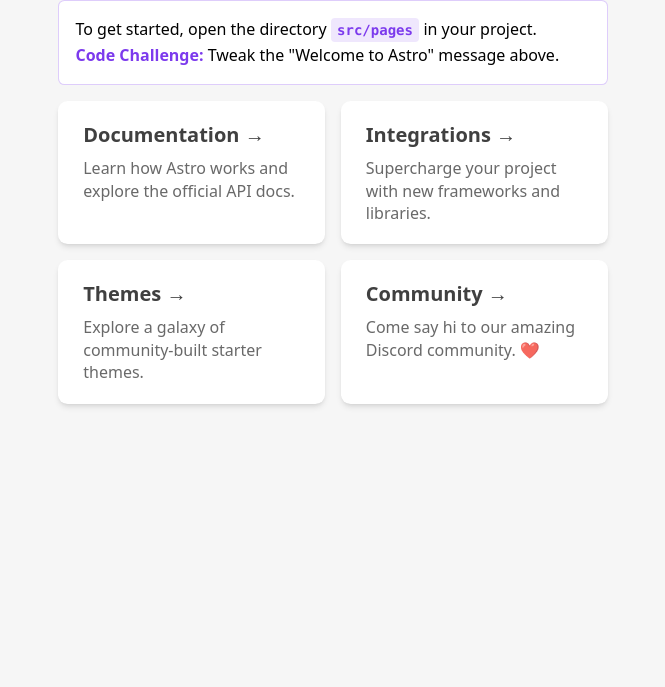
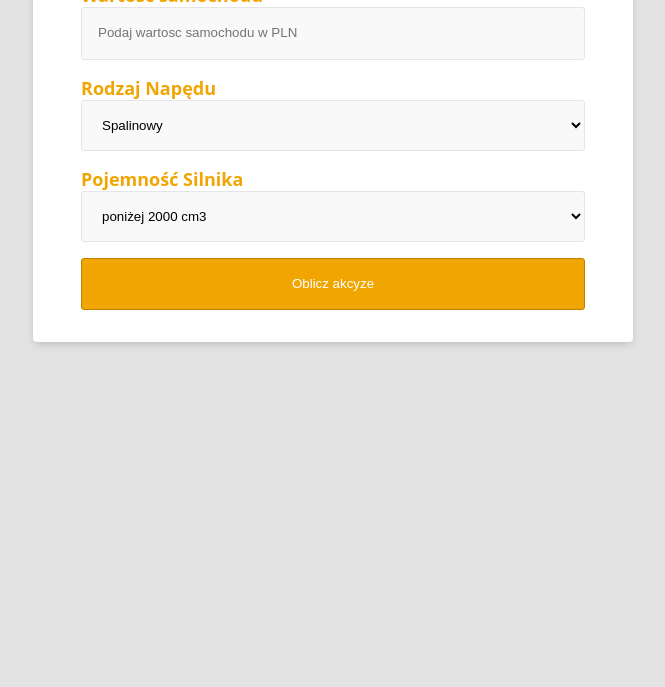
Before and after one commit to osoczynski/akcyza-astro, an Astro site: page / in a window 1280 px wide. Shown: the part 113-800 px from the top of the page, without its empty margins (307-972 px from the left). Built offline with nearby package versions, Linux system fonts and the light colour scheme; Astro itself is replaced by a stand-in of ours.

Commit message:
Firs Commit

```diff
--- a/astro.config.mjs
+++ b/astro.config.mjs
@@ -1,4 +1,8 @@
 import { defineConfig } from 'astro/config';
 
+import react from "@astrojs/react";
+
 // https://astro.build/config
-export default defineConfig({});
+export default defineConfig({
+  integrations: [react()]
+});
--- /dev/null
+++ b/src/components/App.css
@@ -0,0 +1,50 @@
+.container {
+  max-width: 600px;
+  padding: 1rem 3rem 2rem 3rem;
+  margin: 5rem auto 0;
+  background-color: #fff;
+  border-radius: 4px;
+  box-shadow: 0px 3px 10px -2px rgba(0, 0, 0, 0.2);
+}
+
+.container form {
+  display: flex;
+  flex-direction: column;
+  gap: 1rem;
+}
+
+h2,
+h3 {
+  color: #f0a500;
+}
+input,
+select {
+  width: 100%;
+  padding: 1rem;
+  line-height: 1.4;
+  background-color: #f9f9f9;
+  border: 1px solid #e5e5e5;
+  border-radius: 3px;
+  transition: 0.35s ease-in-out;
+}
+input:focus {
+  outline: 0;
+  border-color: #bd8200;
+}
+
+input[type="submit"] {
+  background-color: #f0a500;
+  color: #fff;
+  border-color: #bd8200;
+}
+
+select:focus,
+select:active {
+  outline: 0;
+}
+
+@media only screen and (max-width: 765px) {
+  .container {
+    margin: 5rem 1rem;
+  }
+}
--- /dev/null
+++ b/src/components/App.jsx
@@ -0,0 +1,108 @@
+import { useState } from "react";
+import "./App.css";
+
+function App() {
+  const [engineType, setEngineType] = useState("classic");
+  const [capacity, setCapacity] = useState("small");
+  const [price, setPrice] = useState("");
+  const [showResult, setShowResult] = useState(false);
+  const [taxPrice, setTaxPrice] = useState(0);
+
+  const onSubmit = (event) => {
+    event.preventDefault();
+    const regex = new RegExp(/^\d*[1-9]\d*$/);
+    if (regex.test(price)) {
+      let tax = 0;
+      switch (engineType) {
+        case "classic":
+          if (capacity === "small") tax = 3.1;
+          else tax = 18.6;
+          break;
+        case "hybrid-HEV":
+        case "hybrid-MHEV":
+          if (capacity === "small") tax = 1.55;
+          else if (capacity === "medium") tax = 9.3;
+          else tax = 18.6;
+          break;
+        case "hybrid-PHEV":
+        case "electric-REX":
+          if (capacity === "small") tax = 3.1;
+          else if (capacity === "medium") tax = 9.3;
+          else tax = 18.6;
+          break;
+        case "electric":
+          tax = 0;
+          break;
+        default:
+      }
+
+      setShowResult(true);
+      setTaxPrice(Math.round((price * +tax) / 100));
+    } else {
+      setPrice(0);
+      alert("Niewłasciwa cena. Pole moze zawierac tylko cyfry");
+    }
+  };
+
+  return (
+    <div className="container">
+      <form>
+        <div>
+          <h2>Wartość samochodu</h2>
+          <div>
+            <input
+              type="number"
+              value={price}
+              onChange={(e) => setPrice(e.target.value)}
+              placeholder="Podaj wartosc samochodu w PLN"
+            />
+          </div>
+        </div>
+        <div>
+          <h2>Rodzaj Napędu</h2>
+          <div>
+            <select
+              className="select"
+              id="engine"
+              value={engineType}
+              onChange={(e) => setEngineType(e.target.value)}
+            >
+              <option value="classic">Spalinowy</option>
+              <option value="hybrid-HEV">Hybryda (HEV)</option>
+              <option value="hybrid-MHEV">Miękkaa Hybryda (MHEV)</option>
+              <option value="hybrid-PHEV">Hybryda plug-in (PHEV)</option>
+              <option value="electric">Elektryczny</option>
+              <option value="electric-REX">Elektryczny z REX</option>
+            </select>
+          </div>
+        </div>
+
+        {engineType !== "electric" && (
+          <div>
+            <h2>Pojemność Silnika</h2>
+            <div>
+              <select
+                id="capacity"
+                value={capacity}
+                onChange={(e) => setCapacity(e.target.value)}
+              >
+                <option value="small">poniżej 2000 cm3</option>
+                <option value="medium">od 2001 - 3500 cm</option>
+                <option value="big">powyżej 3500 cm3</option>
+              </select>
+            </div>
+          </div>
+        )}
+
+        <input type="submit" value="Oblicz akcyze" onClick={onSubmit}></input>
+        {showResult && (
+          <div>
+            <h2>Koszt akcyzy to: {taxPrice} PLN</h2>
+          </div>
+        )}
+      </form>
+    </div>
+  );
+}
+
+export default App;
--- a/src/components/Card.astro
+++ /dev/null
@@ -1,63 +0,0 @@
----
-export interface Props {
-	title: string;
-	body: string;
-	href: string;
-}
-
-const { href, title, body } = Astro.props;
----
-
-<li class="link-card">
-	<a href={href}>
-		<h2>
-			{title}
-			<span>&rarr;</span>
-		</h2>
-		<p>
-			{body}
-		</p>
-	</a>
-</li>
-<style>
-	.link-card {
-		list-style: none;
-		display: flex;
-		padding: 0.25rem;
-		background-color: white;
-		background-image: none;
-		background-size: 400%;
-		border-radius: 0.6rem;
-		background-position: 100%;
-		transition: background-position 0.6s cubic-bezier(0.22, 1, 0.36, 1);
-		box-shadow: 0 4px 6px -1px rgba(0, 0, 0, 0.1), 0 2px 4px -2px rgba(0, 0, 0, 0.1);
-	}
-
-	.link-card > a {
-		width: 100%;
-		text-decoration: none;
-		line-height: 1.4;
-		padding: 1rem 1.3rem;
-		border-radius: 0.35rem;
-		color: #111;
-		background-color: white;
-		opacity: 0.8;
-	}
-	h2 {
-		margin: 0;
-		font-size: 1.25rem;
-		transition: color 0.6s cubic-bezier(0.22, 1, 0.36, 1);
-	}
-	p {
-		margin-top: 0.5rem;
-		margin-bottom: 0;
-		color: #444;
-	}
-	.link-card:is(:hover, :focus-within) {
-		background-position: 0;
-		background-image: var(--accent-gradient);
-	}
-	.link-card:is(:hover, :focus-within) h2 {
-		color: rgb(var(--accent));
-	}
-</style>
--- a/src/layouts/Layout.astro
+++ b/src/layouts/Layout.astro
@@ -10,7 +10,7 @@
 <html lang="en">
   <head>
     <meta charset="UTF-8" />
-		<meta name="description" content="Astro description">
+    <meta name="description" content="Astro description" />
     <meta name="viewport" content="width=device-width" />
     <link rel="icon" type="image/svg+xml" href="/favicon.svg" />
     <meta name="generator" content={Astro.generator} />
@@ -21,16 +21,15 @@
   </body>
 </html>
 <style is:global>
-	:root {
-		--accent: 124, 58, 237;
-		--accent-gradient: linear-gradient(45deg, rgb(var(--accent)), #da62c4 30%, white 60%);
+  * {
+    margin: 0;
+    padding: 0;
+    box-sizing: border-box;
   }
-	html {
-		font-family: system-ui, sans-serif;
-		background-color: #F6F6F6;
-	}
-	code {
-		font-family: Menlo, Monaco, Lucida Console, Liberation Mono, DejaVu Sans Mono,
-			Bitstream Vera Sans Mono, Courier New, monospace;
+
+  body {
+    font-family: "Open Sans", "Helvetica Neue", Helvetica, Arial, sans-serif;
+    font-size: 12px;
+    background-color: #e3e3e3;
   }
 </style>
--- a/src/pages/index.astro
+++ b/src/pages/index.astro
@@ -1,81 +1,8 @@
 ---
-import Layout from '../layouts/Layout.astro';
-import Card from '../components/Card.astro';
+import Layout from "../layouts/Layout.astro";
+import App from "../components/App.jsx";
 ---
 
 <Layout title="Welcome to Astro.">
-	<main>
-		<h1>Welcome to <span class="text-gradient">Astro</span></h1>
-		<p class="instructions">
-			To get started, open the directory <code>src/pages</code> in your project.<br />
-			<strong>Code Challenge:</strong> Tweak the "Welcome to Astro" message above.
-		</p>
-		<ul role="list" class="link-card-grid">
-			<Card
-				href="https://docs.astro.build/"
-				title="Documentation"
-				body="Learn how Astro works and explore the official API docs."
-			/>
-			<Card
-				href="https://astro.build/integrations/"
-				title="Integrations"
-				body="Supercharge your project with new frameworks and libraries."
-			/>
-			<Card
-				href="https://astro.build/themes/"
-				title="Themes"
-				body="Explore a galaxy of community-built starter themes."
-			/>
-			<Card
-				href="https://astro.build/chat/"
-				title="Community"
-				body="Come say hi to our amazing Discord community. ❤️"
-			/>
-		</ul>
-	</main>
+  <App client:load />
 </Layout>
-
-<style>
-	main {
-		margin: auto;
-		padding: 1.5rem;
-		max-width: 60ch;
-	}
-	h1 {
-		font-size: 3rem;
-		font-weight: 800;
-		margin: 0;
-	}
-	.text-gradient {
-		background-image: var(--accent-gradient);
-		-webkit-background-clip: text;
-		-webkit-text-fill-color: transparent;
-		background-size: 400%;
-		background-position: 0%;
-	}
-	.instructions {
-		line-height: 1.6;
-		margin: 1rem 0;
-		border: 1px solid rgba(var(--accent), 25%);
-		background-color: white;
-		padding: 1rem;
-		border-radius: 0.4rem;
-	}
-	.instructions code {
-		font-size: 0.875em;
-		font-weight: bold;
-		background: rgba(var(--accent), 12%);
-		color: rgb(var(--accent));
-		border-radius: 4px;
-		padding: 0.3em 0.45em;
-	}
-	.instructions strong {
-		color: rgb(var(--accent));
-	}
-	.link-card-grid {
-		display: grid;
-		grid-template-columns: repeat(auto-fit, minmax(24ch, 1fr));
-		gap: 1rem;
-		padding: 0;
-	}
-</style>
--- a/tsconfig.json
+++ b/tsconfig.json
@@ -1,3 +1,7 @@
 {
-  "extends": "astro/tsconfigs/strict"
+  "extends": "astro/tsconfigs/base",
+  "compilerOptions": {
+    "jsx": "react-jsx",
+    "jsxImportSource": "react"
+  }
 }
```
Also changed, not shown: package.json (+8 -0 lines), 1 other file. Lines whose indentation alone changed are shown as unchanged.
